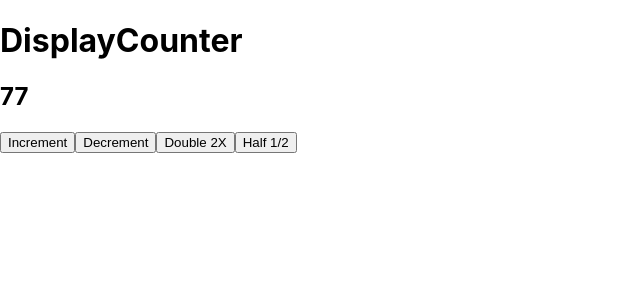
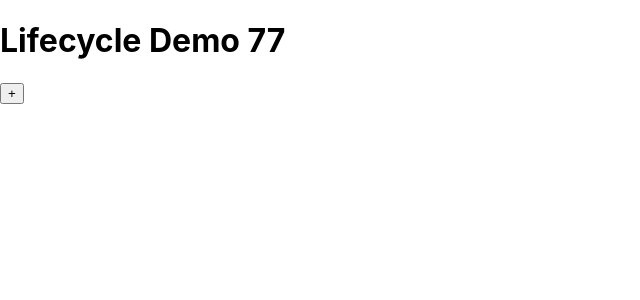
Before and after one commit to heggy231/state-counter, a React (Create React App) app: page / in a window 1280 px wide. Shown: the top 300 px of the page, without its empty margins (0-640 px from the left). Built offline with nearby package versions, Linux system fonts and the light colour scheme.

Commit message:
done setting up Lifecycledemo

```diff
--- a/src/App.js
+++ /dev/null
@@ -1,52 +0,0 @@
-import React, { Component } from "react";
-import DisplayCounter from "./components/DisplayCounter";
-
-class App extends Component {
-
-  constructor() {
-    super();
-
-    this.state = {
-      counter: 77
-    };
-  }
-
-  handleIncrementClick = () => {
-    // this.setState will replace this.state obj
-    this.setState({
-      counter: this.state.counter + 1
-    })
-  }
-
-  handleDecrementClick = () => {
-    this.setState({
-      counter: this.state.counter - 1
-    })
-  }
-
-  handleDoublingClick = () => {
-    this.setState({
-      counter: this.state.counter * 2
-    })
-  }
-
-  handleHalfClick = () => {
-    this.setState({
-      counter: this.state.counter / 2
-    })
-  }
-
-  render() {
-    return (
-      <div>
-        <DisplayCounter counter={this.state.counter} />
-        <button onClick={this.handleIncrementClick}>Increment</button>
-        <button onClick={this.handleDecrementClick}>Decrement</button>
-        <button onClick={this.handleDoublingClick}>Double 2X</button>
-        <button onClick={this.handleHalfClick}>Half 1/2</button>
-      </div>
-    );
-  }
-}
-
-export default App;
--- /dev/null
+++ b/src/LifecycleDemo.js
@@ -0,0 +1,35 @@
+import React, { Component } from "react";
+
+
+class LifecycleDemo extends Component {
+
+  constructor(props) {
+    super(props);
+    console.log('constructor()');
+
+    this.state = {
+      count: 77
+    };
+  }
+
+  render() {
+    console.log('render()');
+    return (
+      <>
+        <h1>Lifecycle Demo {this.state.count}</h1>
+        <button onClick={this._increment}>+</button>
+      </>
+    );
+  }
+
+  _increment = () => {
+    console.log('_increment()');
+    this.setState({
+      count: this.state.count + 1
+      }, () => {
+        console.log('this.setState() finished');
+    });
+  }
+}
+
+export default LifecycleDemo;
--- a/src/index.js
+++ b/src/index.js
@@ -1,11 +1,11 @@
 import React from 'react';
 import ReactDOM from 'react-dom';
 import './index.css';
-import App from './App';
+import LifecycleDemo from './LifecycleDemo';
 
 ReactDOM.render(
   <React.StrictMode>
-    <App />
+    <LifecycleDemo />
   </React.StrictMode>,
   document.getElementById('root')
 );
```
